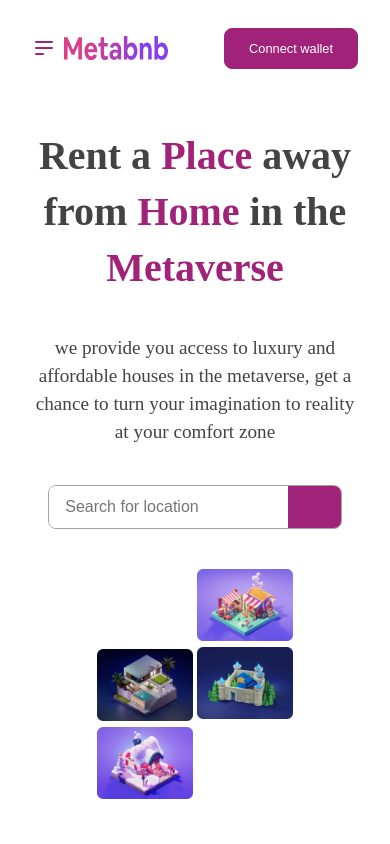
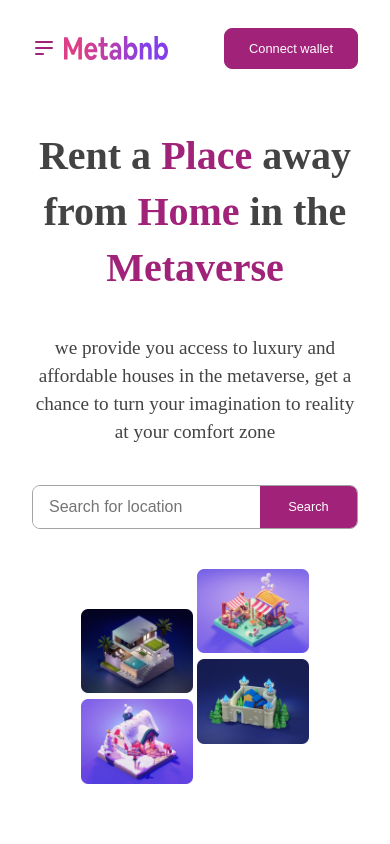
Before and after one commit to ejim11/metabnb-app, a React (Create React App) app: page / in a window 390 px wide. Shown: the top 844 px of the page. Built offline with nearby package versions, Linux system fonts and the light colour scheme; a web font is replaced by a local one.

Commit message:
style: media query for the first section

```diff
--- a/src/components/HomeComp/FirstSection/FirstSection.module.scss
+++ b/src/components/HomeComp/FirstSection/FirstSection.module.scss
@@ -61,6 +61,10 @@
             border-radius: 8px;
             overflow: hidden;
 
+            @include respond(phone) {
+                width: 100%;
+
+            }
 
             & input {
                 flex: 1;
@@ -68,6 +72,10 @@
                 outline: none;
                 padding: 0 2rem;
                 font-weight: 400;
+
+                @include respond(phone) {
+                    width: 70%;
+                }
             }
 
             & .search-btn {
@@ -77,6 +85,11 @@
                 font-size: 1.6rem;
                 font-weight: 400;
                 color: $color-white;
+
+                @include respond(phone) {
+                    width: 30%;
+                    padding: 1.7rem 3rem;
+                }
             }
         }
     }
@@ -90,14 +103,24 @@
             width: 35%;
         }
 
+
+
         @include respond(tablet) {
             width: 60%;
             margin-left: 0;
             margin-top: 5rem;
         }
 
+        @include respond(phone) {
+            width: 70%;
+        }
+
         & .grp-img-1 {
             margin: 10rem .5rem 0 0;
+
+            @include respond(phone) {
+                margin: 5rem .5rem 0 0;
+            }
         }
 
         & .grp-img-1,
```
